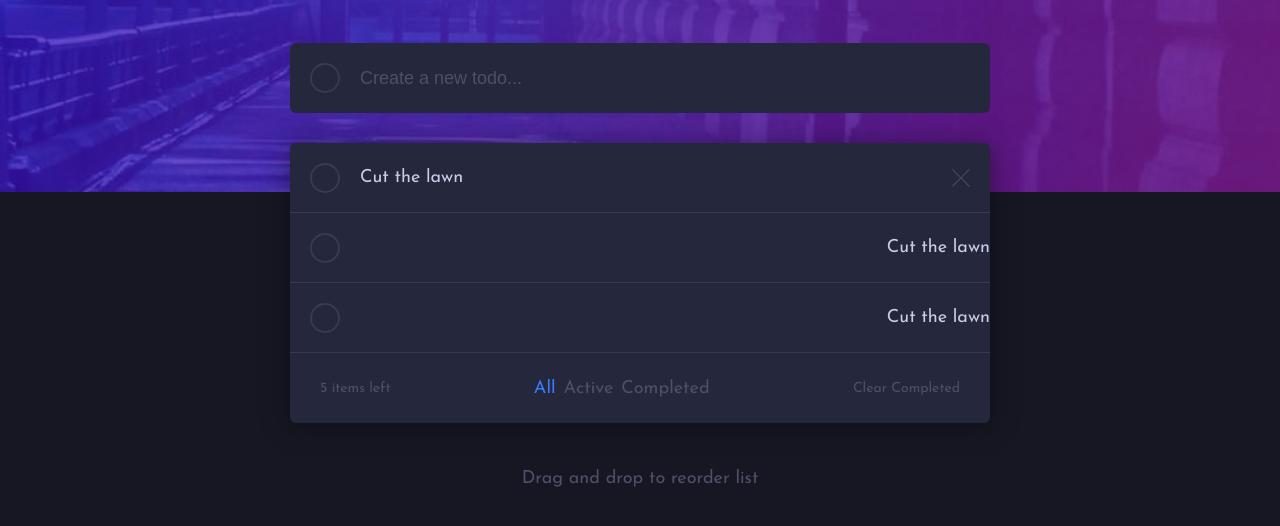
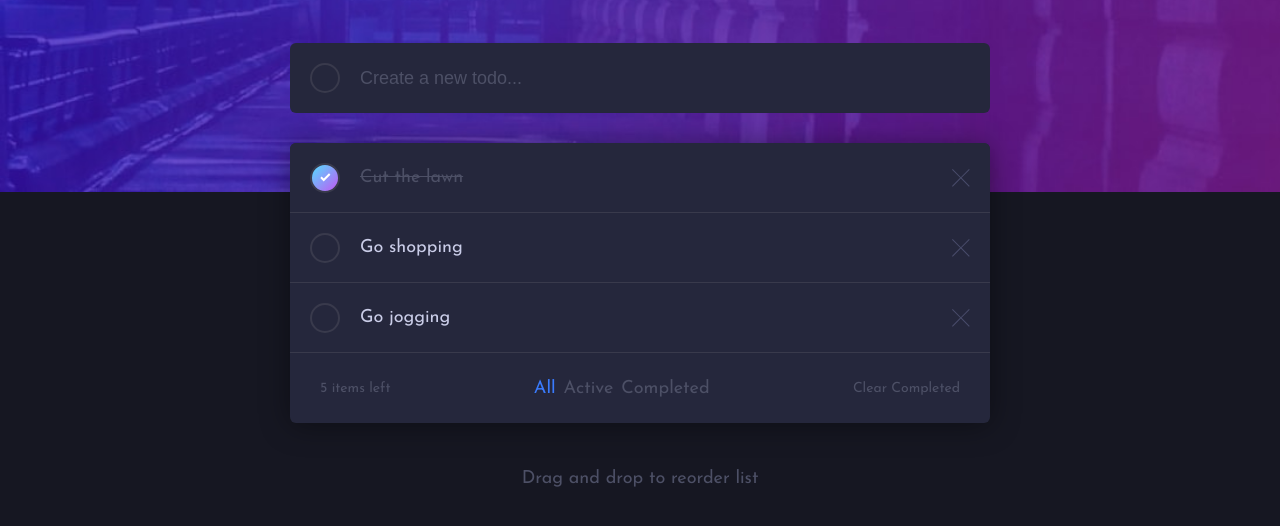
Before and after one commit to Jaro233/Todo-app, a plain HTML site: page index.html in a window 1280 px wide. Shown: the part 158-684 px from the top of the page. Drawn offline with nearby package versions, Linux system fonts and the light colour scheme; no server answers.

Commit message:
second commit

```diff
--- a/index.html
+++ b/index.html
@@ -46,11 +46,11 @@
         <div class="todo-item">
           <div class="check-and-text">
             <div class="check">
-              <div class="check-mark">
+              <div class="check-mark checked">
                 <img src="./images/icon-check.svg" alt="icon-check">
               </div>
             </div>
-            <div class="todo-text">
+            <div class="todo-text checked">
               Cut the lawn
             </div>
           </div>
@@ -59,23 +59,33 @@
           </div>
         </div>
         <div class="todo-item">
+          <div class="check-and-text">
             <div class="check">
               <div class="check-mark">
                 <img src="./images/icon-check.svg" alt="icon-check">
               </div>
             </div>
             <div class="todo-text">
-            Cut the lawn
+             Go shopping
+            </div>
+          </div>
+          <div class="todo-delete">
+            <img src="./images/icon-cross.svg" alt="cross">
           </div>
         </div>
         <div class="todo-item">
+          <div class="check-and-text">
             <div class="check">
               <div class="check-mark">
                 <img src="./images/icon-check.svg" alt="icon-check">
               </div>
             </div>
             <div class="todo-text">
-            Cut the lawn
+              Go jogging
+            </div>
+          </div>
+          <div class="todo-delete">
+            <img src="./images/icon-cross.svg" alt="cross">
           </div>
         </div>
       </div>
```
Lines whose indentation alone changed are shown as unchanged.
